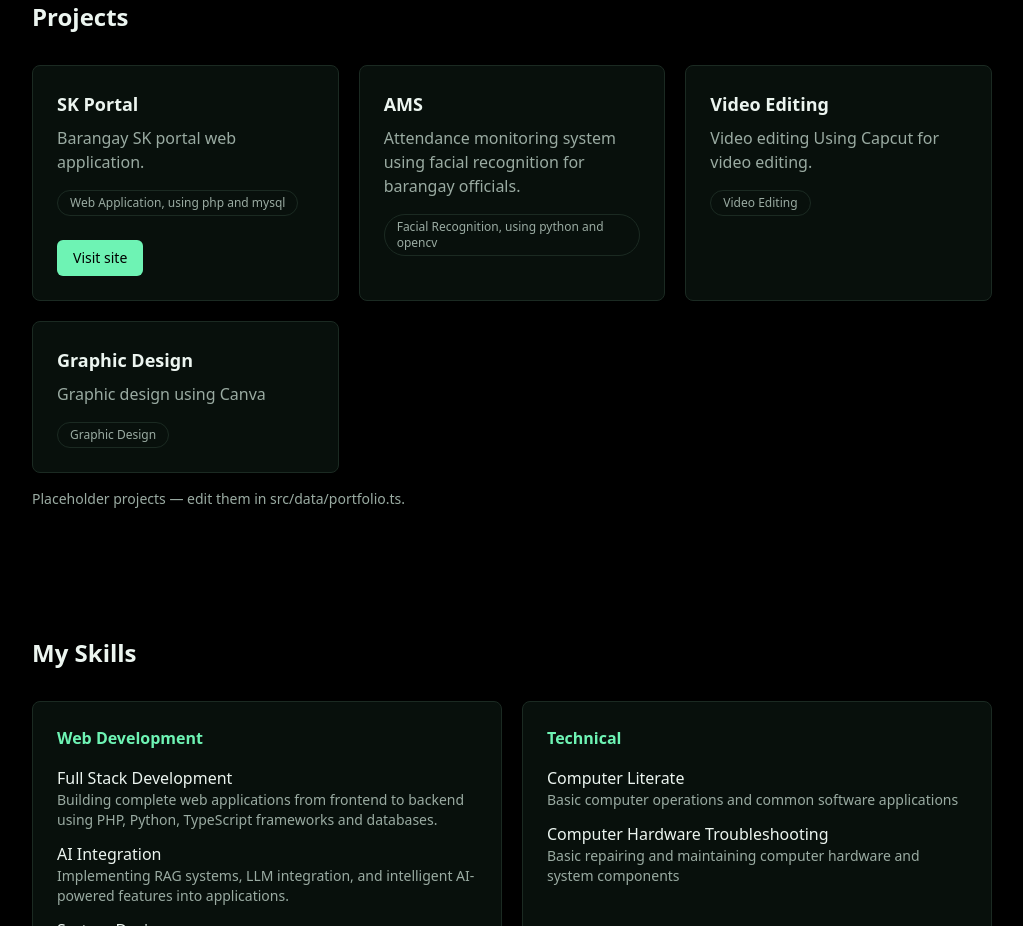
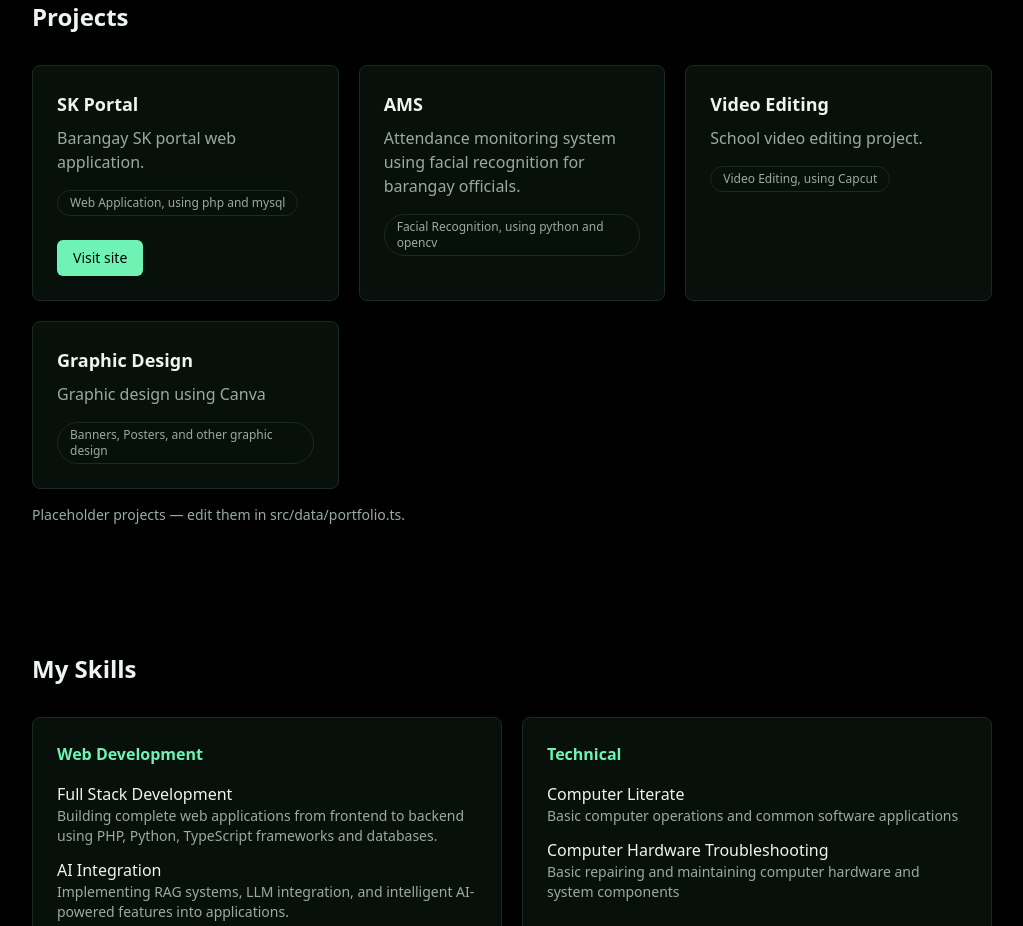
Before and after one commit to Cream101/zedIT, a Next.js app: page / in a window 1280 px wide. Shown: the part 1600-2526 px from the top of the page, without its empty margins (128-1151 px from the left). Built offline with nearby package versions, Linux system fonts and the light colour scheme.

Commit message:
revision

```diff
--- a/src/data/portfolio.ts
+++ b/src/data/portfolio.ts
@@ -123,13 +123,13 @@ export const portfolio: Portfolio = {
     },
     {
       title: "Video Editing",
-      description: "Video editing Using Capcut for video editing.",
-      tags: ["Video Editing"],
+      description: "School video editing project.",
+      tags: ["Video Editing, using Capcut"],
     },
     {
       title: "Graphic Design",
       description: "Graphic design using Canva",
-      tags: ["Graphic Design"],
+      tags: ["Banners, Posters, and other graphic design"],
     },
   ],
   certificates,
```
